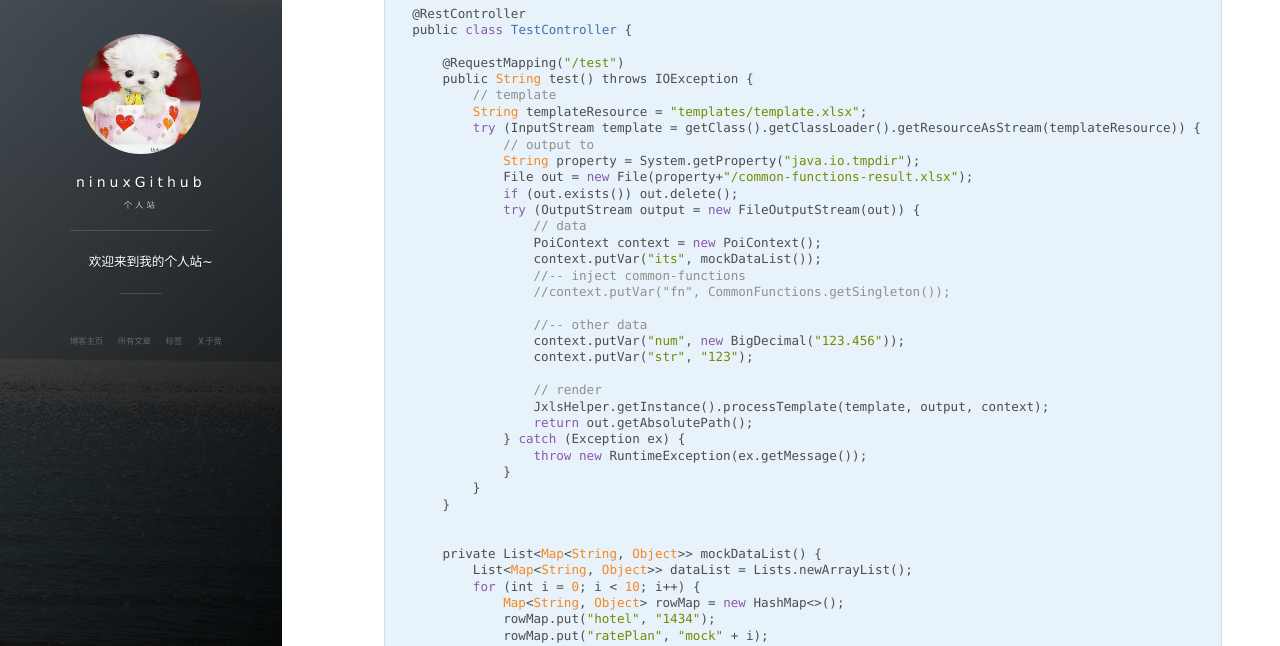
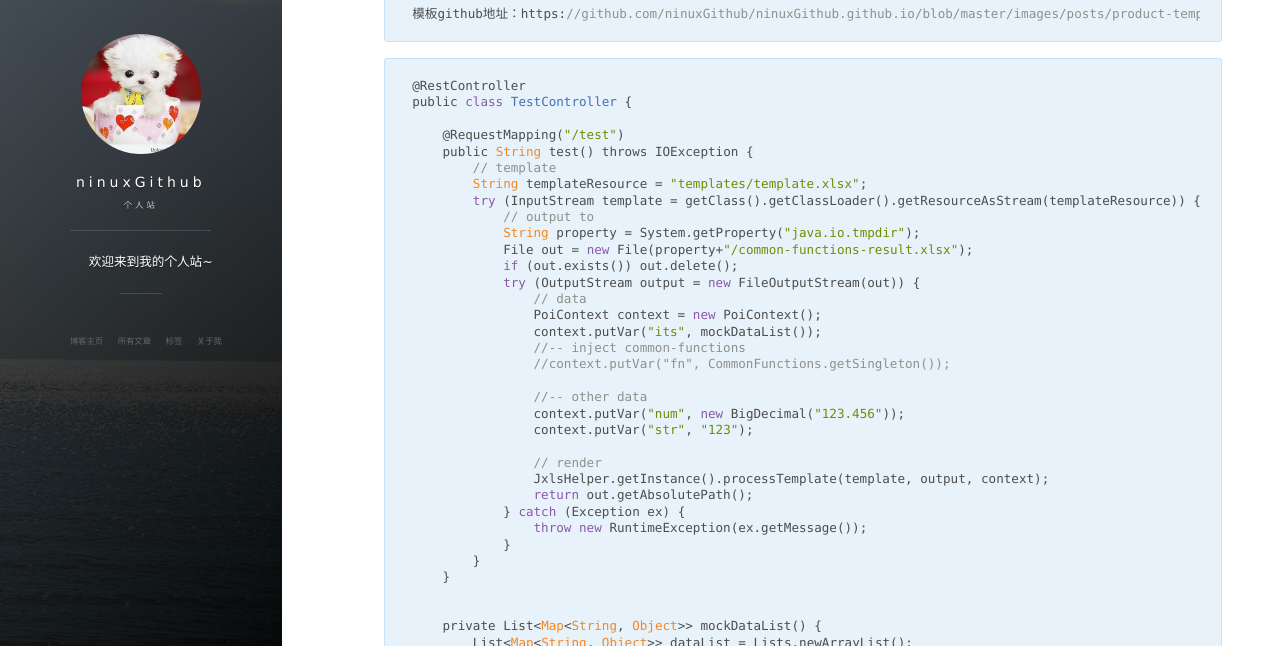
Before and after one commit to ninuxGithub/ninuxGithub.github.io, a Jekyll site: the page built from _posts/java/2022-12-22-JxlsExportExcel.md, in a window 1280 px wide and 900 px high, scrolled down 354 px, cut to the strip 254-900 px from the top of the window. Built offline with Jekyll 4.4.1, drawn with Linux system fonts in a browser that asks for light colours; nearby versions of some CDN libraries; comment, search, counter and statistics services are not loaded.

Commit message:
jxls 导出excel

````diff
--- a/_posts/java/2022-12-22-JxlsExportExcel.md
+++ b/_posts/java/2022-12-22-JxlsExportExcel.md
@@ -12,6 +12,8 @@ tag: centos
     template 是需要编辑的， 有特定的语法，请参考： https://jxls.sourceforge.net/getting_started.html
 
   ![template.xlsx](/images/posts/product-template.xlsx)
+
+    模板github地址：https://github.com/ninuxGithub/ninuxGithub.github.io/blob/master/images/posts/product-template.xlsx
 
 
 ```java
````
